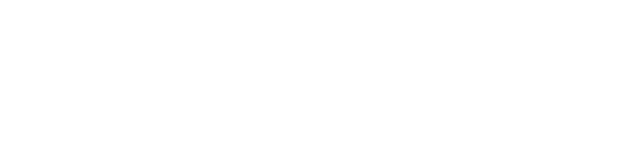
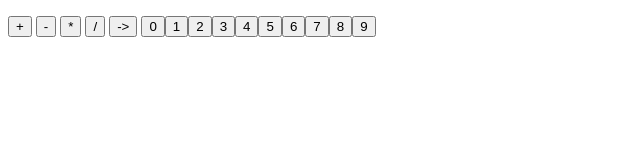
Before and after one commit to JoryJ96/js-calculator, a plain HTML site: page index.html in a window 1280 px wide. Shown: the whole page, without its empty margins (0-640 px from the left). Drawn offline with Linux system fonts and the light colour scheme.

Commit message:
Added buttons. Button functionality and logic unfinished

```diff
--- a/index.html
+++ b/index.html
@@ -8,7 +8,20 @@
     <title>Document</title>
 </head>
 <body>
+    <div class="calc-body">
+        <div class="result-window">
+            <p id="top-result"></p>
+            <p id="current-equation"></p>
+        </div>
 
+        <div class="buttons">
+            <button id="add" onClick="add">+</button>
+            <button id="subtract" onClick="subtract">-</button>
+            <button id="multiply" onClick="multiply">*</button>
+            <button id="divide" onClick="divide">/</button>
+            <button id="enter" onClick="total">-></button>
+        </div>
+    </div>
 </body>
 <script src="script.js"></script>
 </html>
--- a/script.js
+++ b/script.js
@@ -0,0 +1,42 @@
+setup();
+
+function setup() {
+    const buttonLayout = document.querySelector('.buttons');
+
+    let workingNum = '';
+    let firstNum = '';
+    let secondNum = '';
+    let operand = '';
+
+    for (let i = 0; i < 10; i++) {
+        var btn = document.createElement('button');
+        btn.classList.add(`${i}`, 'num');
+        btn.textContent = `${i}`;
+
+        buttonLayout.appendChild(btn);
+    }
+
+    document.querySelector('.num').addEventListener('click', (e) => {
+        const selection = e.target.textContent;
+
+        // Did user select an operation, and if so, was one already selected?
+        if (selection === '*' || selection === '/' || selection === '+' || selection === '+') {
+            if (operand != '') {
+                return;
+            } else {
+                operand += selection;
+                return;
+            }
+        }
+
+        // Did user select the enter button? Have two numbers and an operand been determined?
+        if (selection === '->') {
+            if (firstNum != '' && secondNum != '' && operand != '') {
+
+            }
+        }
+
+        // Has an operand already been selected? If no, append selection to firstNum, else, secondNum
+        workingNum += selection;
+    })
+}
```
